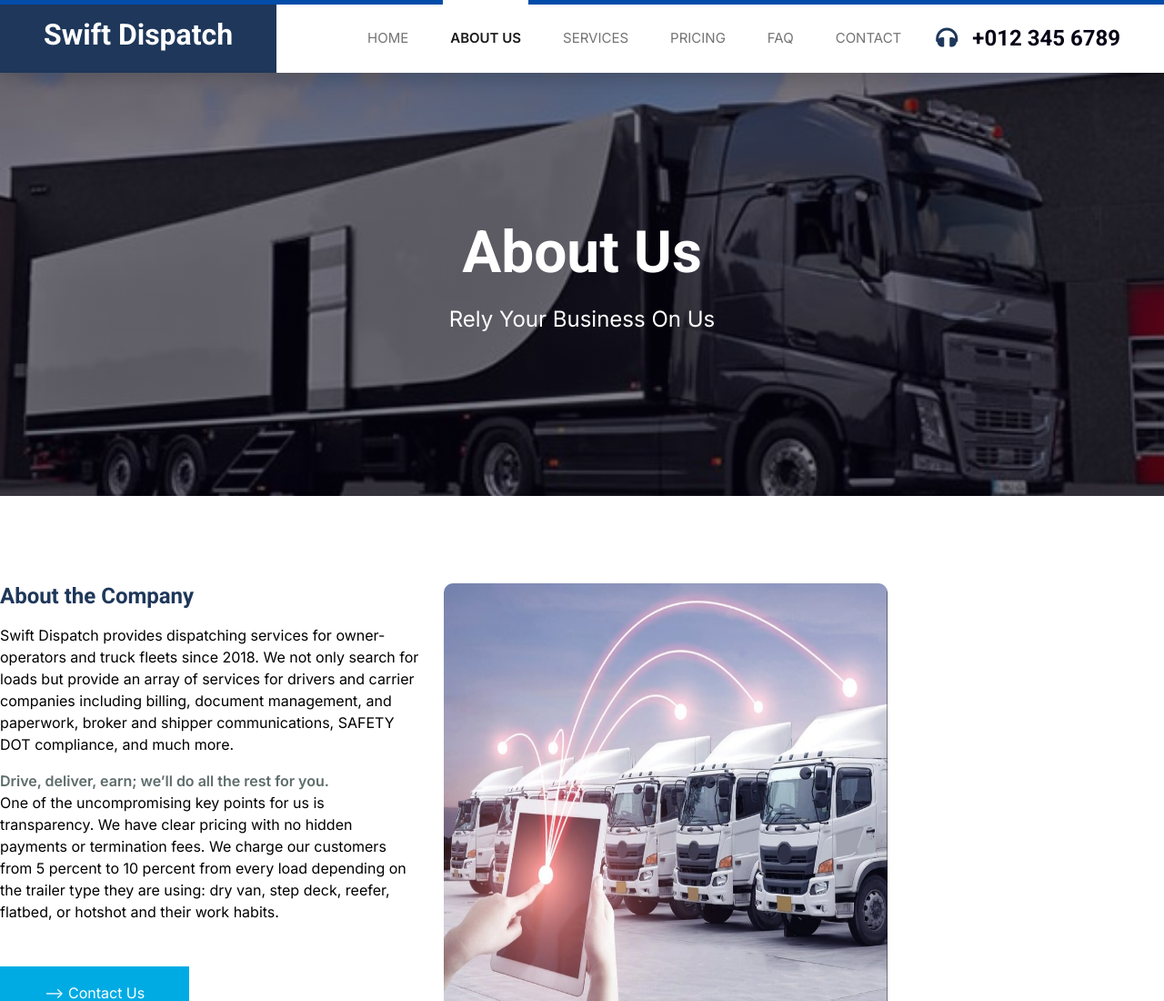
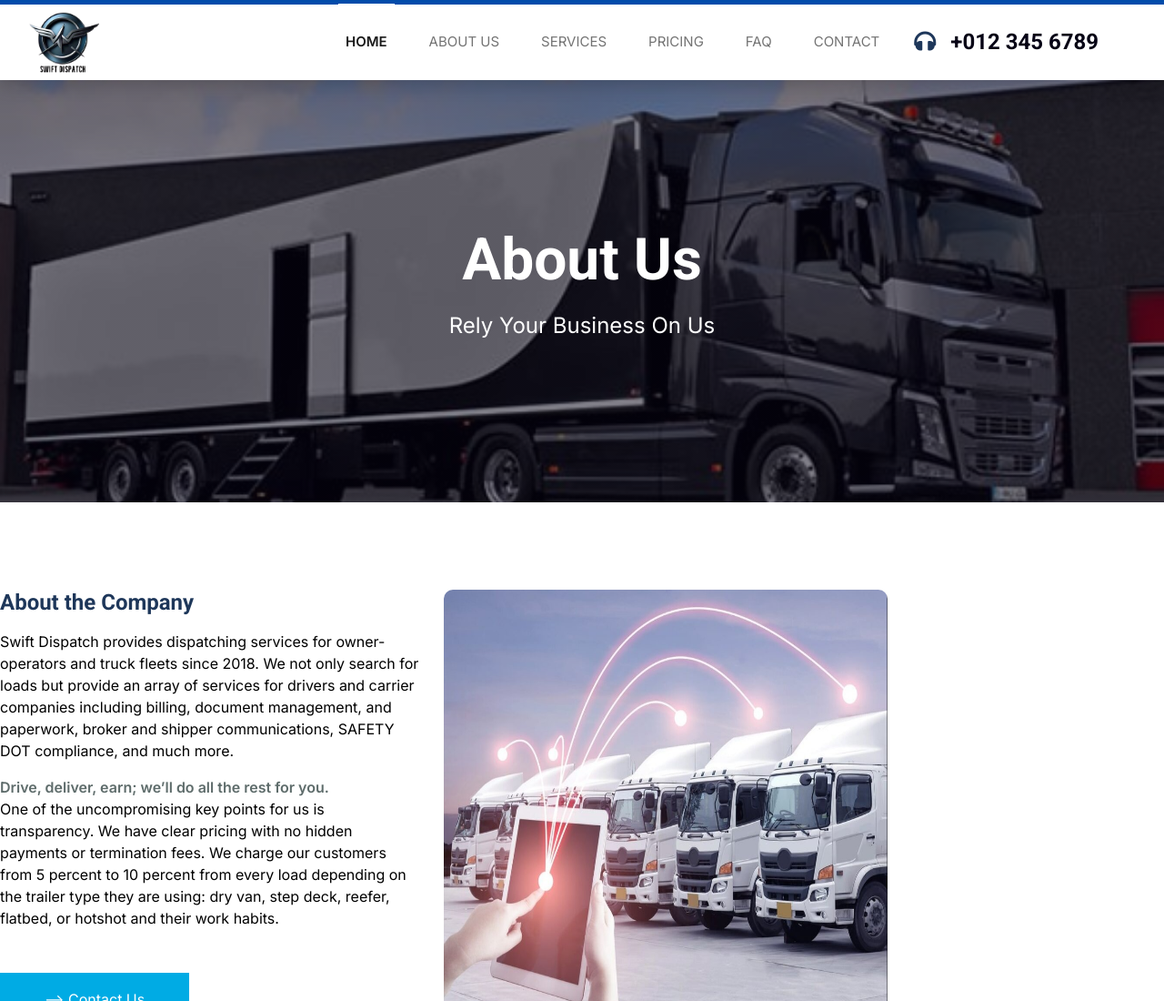
Before and after one commit to Huzaifa950/Swift_Dispatch, a website with bundled scripts: page about.html in a window 1280 px wide. Shown: the top 1100 px of the page at 91% size. Built offline with nearby package versions, Linux system fonts and the light colour scheme.

Commit message:
Logo Change

```diff
--- a/about.html
+++ b/about.html
@@ -43,25 +43,28 @@
 
     <!-- Navbar Start -->
     <nav class="navbar navbar-expand-lg bg-white navbar-light shadow border-top border-5 border-primary sticky-top p-0">
-        <a href="index.html" class="navbar-brand bg-blue d-flex align-items-center px-4 px-lg-5"
-            style="background-color: #1E375A;">
-            <h2 class="mb-2 text-white">Swift Dispatch</h2>
-        </a>
+        <div class="container-fluid d-flex justify-content-between align-items-center px-4">
+            <!-- Logo section -->
+            <div class="navBarLogo d-flex align-items-center p-2" >
+                <img src="./img/SwiftLogo.png" alt="">
+            </div>
+            <!-- Navbar Toggler for Mobile -->
             <button type="button" class="navbar-toggler me-4" data-bs-toggle="collapse" data-bs-target="#navbarCollapse">
                 <span class="navbar-toggler-icon"></span>
             </button>
+            <!-- Navbar Links -->
             <div class="collapse navbar-collapse" id="navbarCollapse">
-            <div class="navbar-nav ms-auto p-4 p-lg-0" style="text-align: center;">
-                <a href="index.html" class="nav-item nav-link ">Home</a>
-                <a href="about.html" class="nav-item nav-link active">About Us</a>
+                <div class="navbar-nav ms-auto p-4 p-lg-0 d-flex justify-content-end w-100">
+                    <a href="index.html" class="nav-item nav-link active">Home</a>
+                    <a href="about.html" class="nav-item nav-link">About Us</a>
                     <a href="service.html" class="nav-item nav-link">Services</a>
                     <a href="price.html" class="nav-item nav-link">Pricing</a>
                     <a href="faq.html" class="nav-item nav-link">FAQ</a>
                     <a href="contact.html" class="nav-item nav-link">Contact</a>
                 </div>
-            <h4 class="m-0 pe-lg-5 d-none d-lg-block"><i class="fa fa-headphones text-primary me-3"
-                    style="color: #1E375A !important;"></i>+012 345 6789
-            </h4>
+            </div>
+            <!-- Phone Number -->
+            <h4 class="m-0 pe-lg-5 d-none d-lg-block"><i class="fa fa-headphones text-primary me-3" style="color: #1E375A !important;"></i>+012 345 6789</h4>
         </div>
     </nav>
     <!-- Navbar End -->
```
Also changed, not shown: contact.html (+13 -10 lines), faq.html (+13 -10 lines), index.html (+1 -1 lines), price.html (+13 -10 lines), service.html (+13 -10 lines), img/SwiftLogo.png (added). Lines whose indentation alone changed are shown as unchanged.
